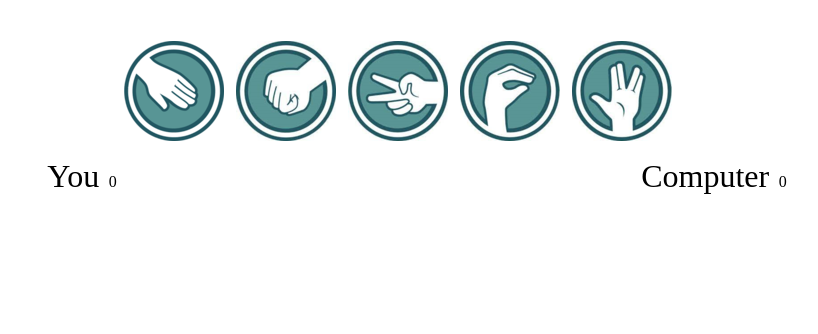
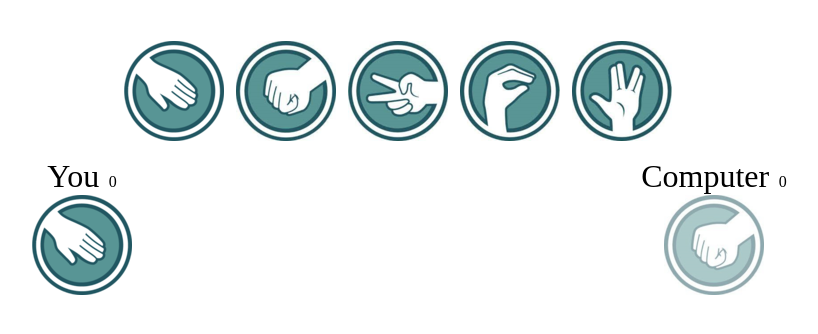
Before and after one commit to ZeroCool989/project-portfolio-2, a plain HTML site: page index.html in a window 1280 px wide. Shown: the whole page, without its empty margins (242-1060 px from the left). Drawn offline with Linux system fonts and the light colour scheme; a web font is replaced by a local one.

Commit message:
Add some style to result selection tho emphasize

```diff
--- a/assets/css/style.css
+++ b/assets/css/style.css
@@ -36,3 +36,13 @@
     margin-left: .1rem;
     font-size: 1rem;
 }
+
+/*Emphesize winner of a round*/
+.result-selection{
+    opacity: .5;
+
+}
+
+.result-selection.winner{
+    opacity: 1;
+}
--- a/index.html
+++ b/index.html
@@ -39,8 +39,12 @@
             Computer
             <span class="result-score">0</span>
         </div>
-
-
+        <div class="result-selection winner">
+            <img src="assets/images/paper.png" alt="paper-image">
+        </div>
+        <div class="result-selection">
+            <img src="assets/images/rock.png" alt="rock-image">
+        </div>
     </div>
 
     <script src="assets/js/script.js"></script>
```
